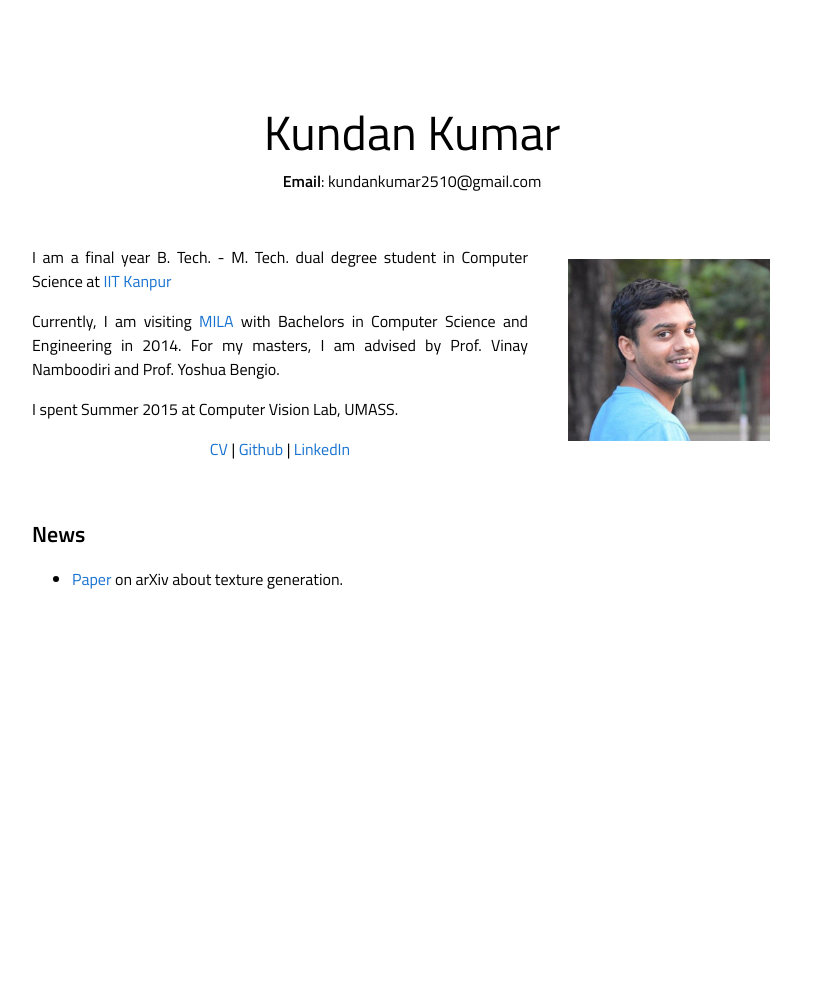
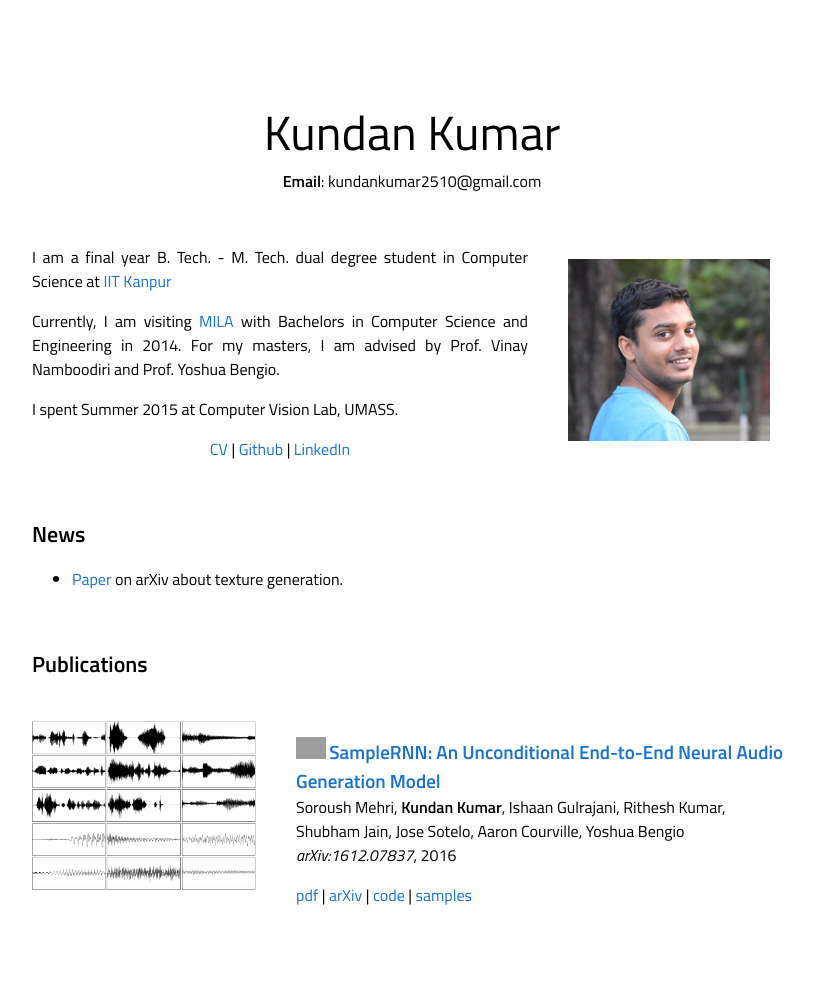
Before and after one commit to kundan2510/kundan2510.github.io, a Jekyll site: the page built from index.html, in a window 1280 px wide. Shown: the whole page, without its empty margins (228-1042 px from the left). Built offline with Jekyll 4.4.1, drawn with Linux system fonts in a browser that asks for light colours; before the commit the page ends 900 px from its top, so only the background shows below that; grey boxes are pictures that could not be loaded.

Commit message:
Update index.html

```diff
--- a/index.html
+++ b/index.html
@@ -62,6 +62,31 @@ title: Kundan Kumar
 			  </td></tr>
 			</tbody>
 		</table>
+		<table width="100%" cellspacing="0" cellpadding="20" border="0" align="center">
+		  <tbody><tr><td><sectionheading>Publications</sectionheading></td></tr>
+		</tbody></table>
+		<table width="100%" cellspacing="0" cellpadding="20" border="0" align="center">
+
+		  	<tbody><tr>
+    				<td width="33%" valign="top" align="center"><a href="images/sampleRNN.png"><img src="images/sampleRNN.png" alt="sym" style="border-style: none" width="100%"></a>
+    				</td>
+				<td width="67%" valign="top">
+				      <p><a href="https://arxiv.org/abs/1612.07837" id="SAMPLERNN">
+				      <img src="images/new.png" alt="[NEW]" style="border-style: none" width="6%">
+				      <heading>SampleRNN: An Unconditional End-to-End Neural Audio Generation Model</heading></a><br>
+					      Soroush Mehri, <strong>Kundan Kumar</strong>, Ishaan Gulrajani, Rithesh Kumar, Shubham Jain, Jose Sotelo, Aaron Courville, Yoshua Bengio<br>
+				      <em>arXiv:1612.07837</em>, 2016
+				      <br></p>
+
+				      <div class="paper" id="sampleRNN">
+				      <a href="https://arxiv.org/pdf/1612.07837v1.pdf">pdf</a> |
+				      <a href="https://arxiv.org/abs/1612.07837">arXiv</a> |
+					<a href="https://github.com/soroushmehr/sampleRNN_ICLR2017">code</a> |
+					<a href="https://soundcloud.com/samplernn/sets"> samples</a>
+				      </div>
+				</td>
+  				</tr>
+			</tbody></table>
 
 		</td></tr></tbody></table>
 </div><!-- /.blurb -->
```
